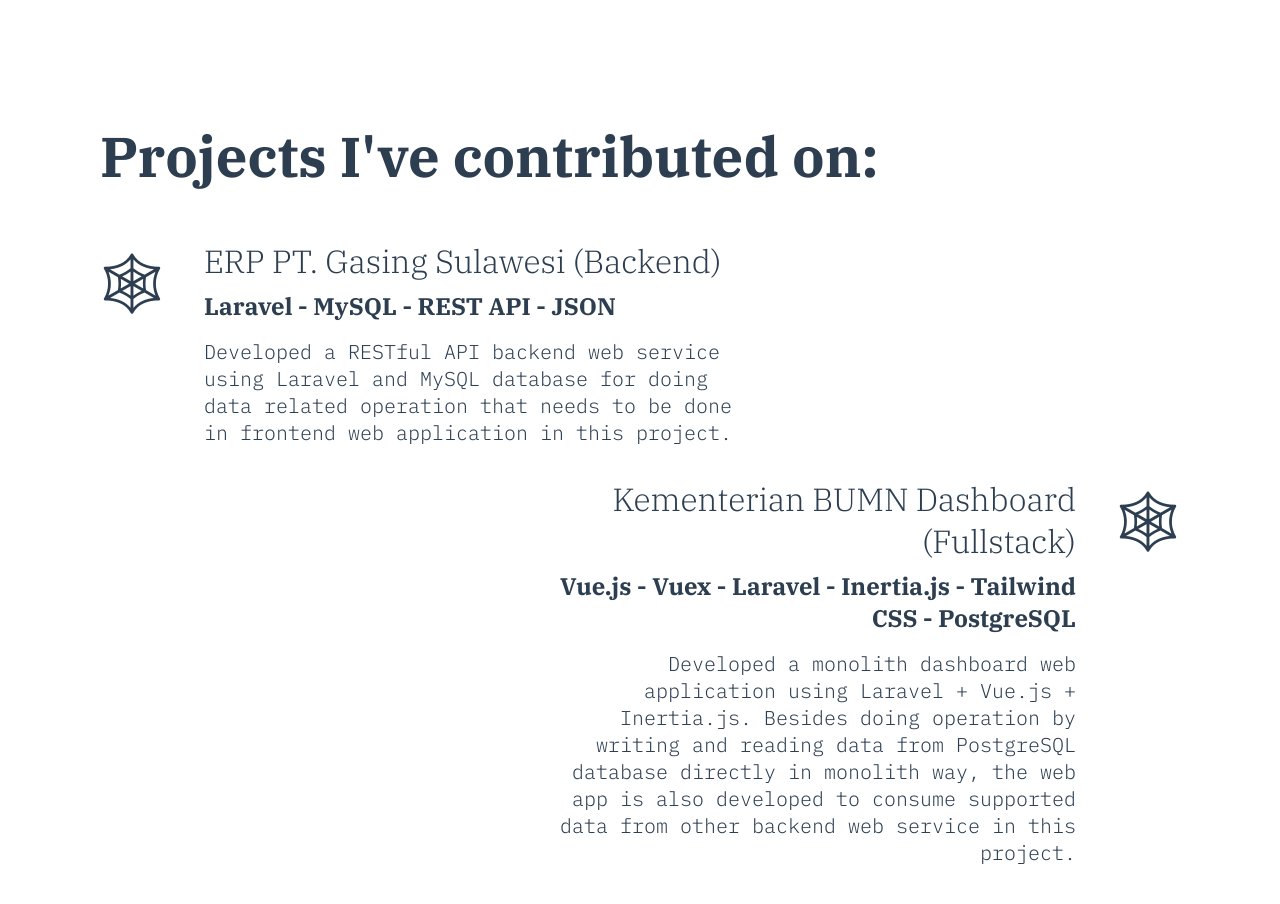
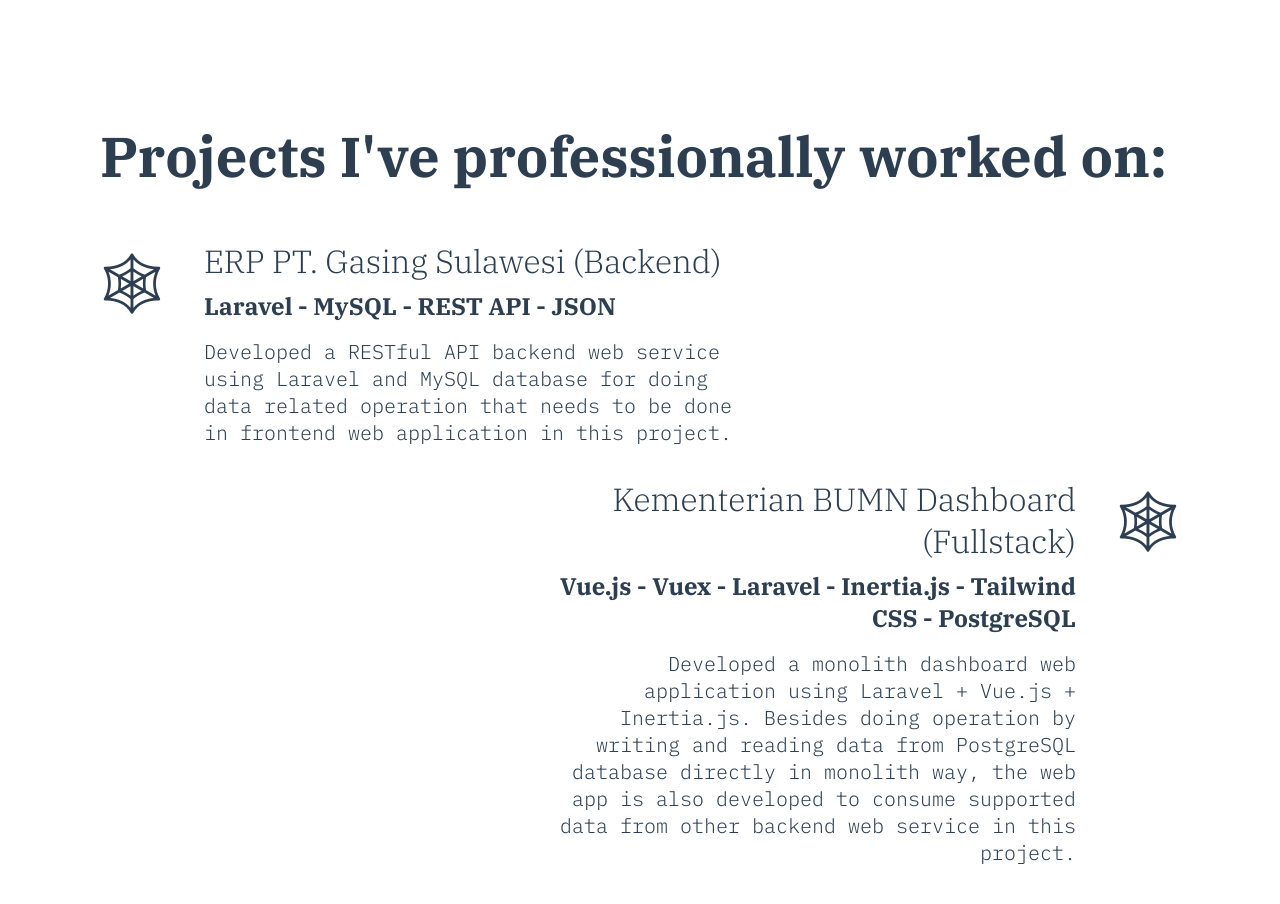
Before and after one commit to lbexp/lbexp.com, a Vue app: page / in a window 1280 px wide. Shown: the part 807-1711 px from the top of the page. Built offline with nearby package versions, Linux system fonts and the light colour scheme.

Commit message:
fix: title in projects component

```diff
--- a/src/components/Projects.vue
+++ b/src/components/Projects.vue
@@ -1,6 +1,6 @@
 <template>
   <h2 class="title">
-    Projects I've contributed on:
+    Projects I've professionally worked on:
   </h2>
   <div class="content">
     <ItemProject v-for="(item, key) in projectsData" :key="key" :data="{ index: key, ...item }" />
```
